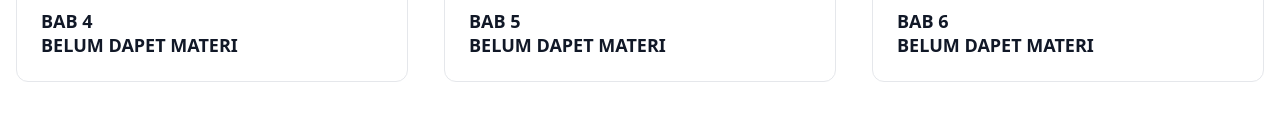
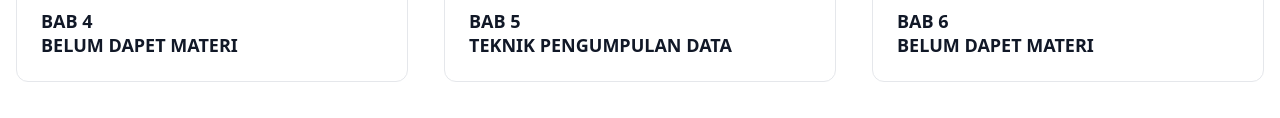
Before and after one commit to nana09876/Ahmad138, a plain HTML site: page src/article2.html in a window 1280 px wide. Shown: the part 9773-9891 px from the top of the page. Drawn offline with nearby package versions, Linux system fonts and the light colour scheme.

Commit message:
Update article2.html

```diff
--- a/src/article2.html
+++ b/src/article2.html
@@ -799,7 +799,7 @@
                     <h3 class="mt-3 text-lg font-semibold leading-6 text-gray-900 group-hover:text-gray-600">
                         <a href="../src/article5.html">
                             <span class="absolute inset-0"></span>
-                            BAB 5 <p>BELUM DAPET MATERI</p>
+                            BAB 5 <p>TEKNIK PENGUMPULAN DATA</p>
                         </a>
                     </h3>
 
```
